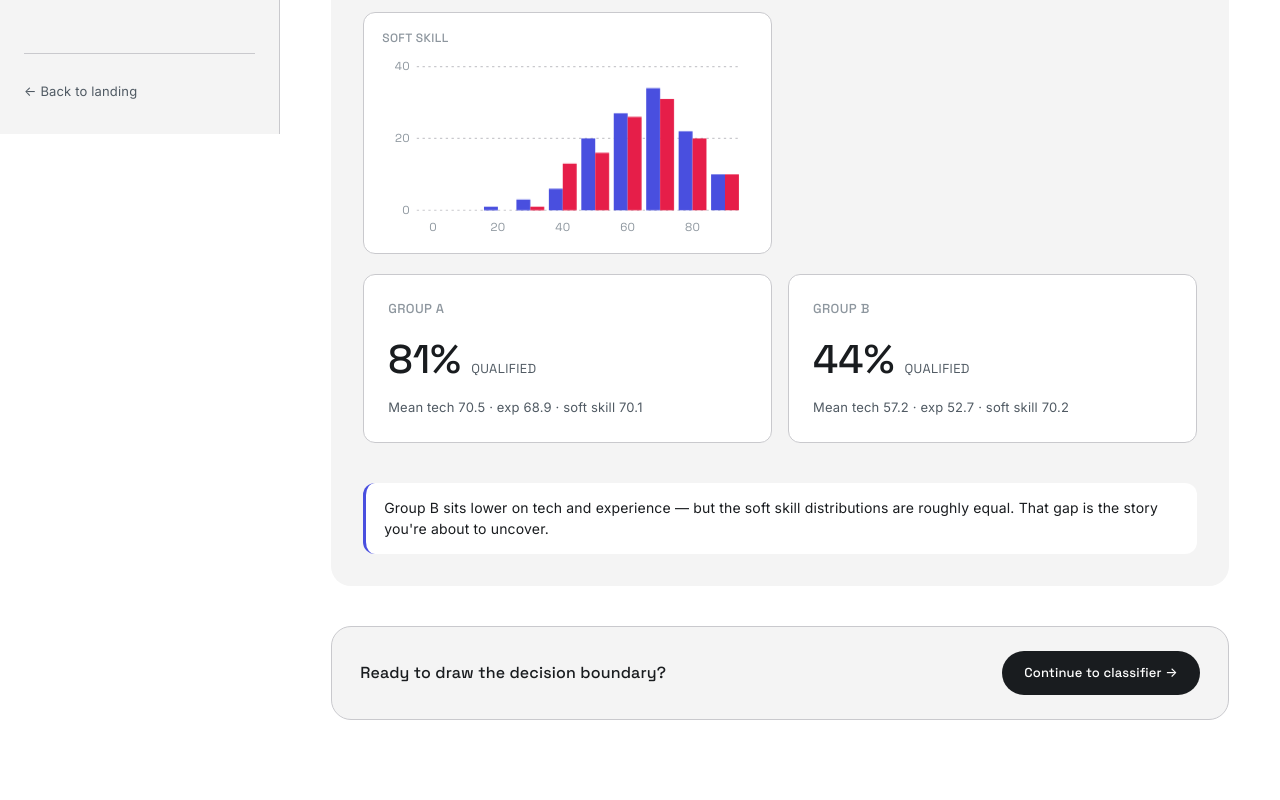
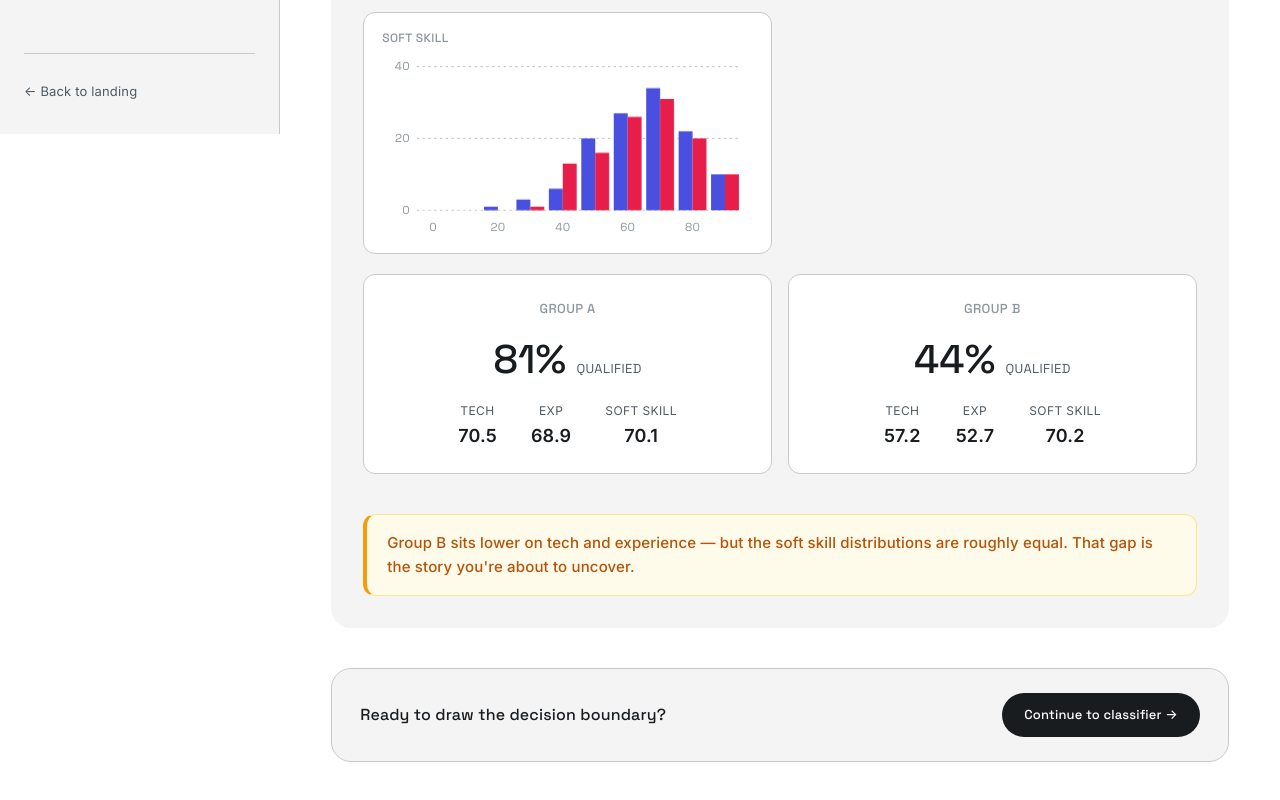
Before and after one commit to Belown/DIET, a React (Vite) app: page /simulator/dataset in a window 1280 px wide. Shown: the part 666-1466 px from the top of the page. Built offline with nearby package versions, Linux system fonts and the light colour scheme.

Commit message:
feat: enhance DatasetPhase layout with structured mean values display and updated styles

```diff
--- a/src/pages/phases/DatasetPhase/DatasetPhase.tsx
+++ b/src/pages/phases/DatasetPhase/DatasetPhase.tsx
@@ -153,10 +153,20 @@ export default function DatasetPhase() {
                     {Math.round(g.qualifiedRate * 100)}%
                     <span className={styles.statSub}>qualified</span>
                   </p>
-                  <p className={styles.statLine}>
-                    Mean tech {g.mean.techScore} · exp {g.mean.experience} ·
-                    soft skill {g.mean.softSkill}
-                  </p>
+                  <div className={styles.meanRow}>
+                    <div className={styles.meanCol}>
+                      <div className={styles.meanLabel}>Tech</div>
+                      <div className={styles.meanValue}>{g.mean.techScore}</div>
+                    </div>
+                    <div className={styles.meanCol}>
+                      <div className={styles.meanLabel}>Exp</div>
+                      <div className={styles.meanValue}>{g.mean.experience}</div>
+                    </div>
+                    <div className={styles.meanCol}>
+                      <div className={styles.meanLabel}>Soft Skill</div>
+                      <div className={styles.meanValue}>{g.mean.softSkill}</div>
+                    </div>
+                  </div>
                 </div>
               ))}
             </div>
--- a/src/pages/phases/Phase.module.css
+++ b/src/pages/phases/Phase.module.css
@@ -200,6 +200,7 @@
   text-transform: uppercase;
   color: var(--rui-gray);
   margin: 0 0 12px;
+  text-align: center;
 }
 
 .statBig {
@@ -210,6 +211,7 @@
   margin: 0 0 8px;
   display: flex;
   align-items: baseline;
+  justify-content: center;
   gap: 10px;
 }
 
@@ -221,10 +223,31 @@
   letter-spacing: 0.4px;
 }
 
-.statLine {
-  font-size: 13px;
-  color: var(--rui-slate);
-  margin: 0;
+.meanRow {
+  display: flex;
+  justify-content: space-evenly;
+  width: 80%;
+  margin: 12px auto 0;
+}
+
+.meanCol {
+  display: flex;
+  flex-direction: column;
+  align-items: center;
+}
+
+.meanLabel {
+  font-size: 12px;
+  color: var(--rui-slate, #6b7280);
+  text-transform: uppercase;
+  letter-spacing: 0.4px;
+  margin-bottom: 2px;
+}
+
+.meanValue {
+  font-size: 18px;
+  font-weight: 600;
+  color: var(--rui-dark);
 }
 
 .tabPanel {
@@ -330,14 +353,16 @@
 }
 
 .warn {
-  font-size: 14px;
-  color: var(--rui-dark);
-  background: var(--rui-white);
-  border-left: 3px solid var(--rui-blue);
-  padding: 14px 18px;
+  font-size: 15px;
+  font-weight: 500;
+  color: #b45309;
+  background: #fffbeb;
+  border: 1px solid #fde68a;
+  border-left: 4px solid #f59e0b;
+  padding: 16px 20px;
   border-radius: var(--radius-sm);
   margin: 0;
-  line-height: 1.55;
+  line-height: 1.6;
 }
 
 /* ═══ CLASSIFIER PHASE ═══════════════════════════════════════════════════════ */
```
